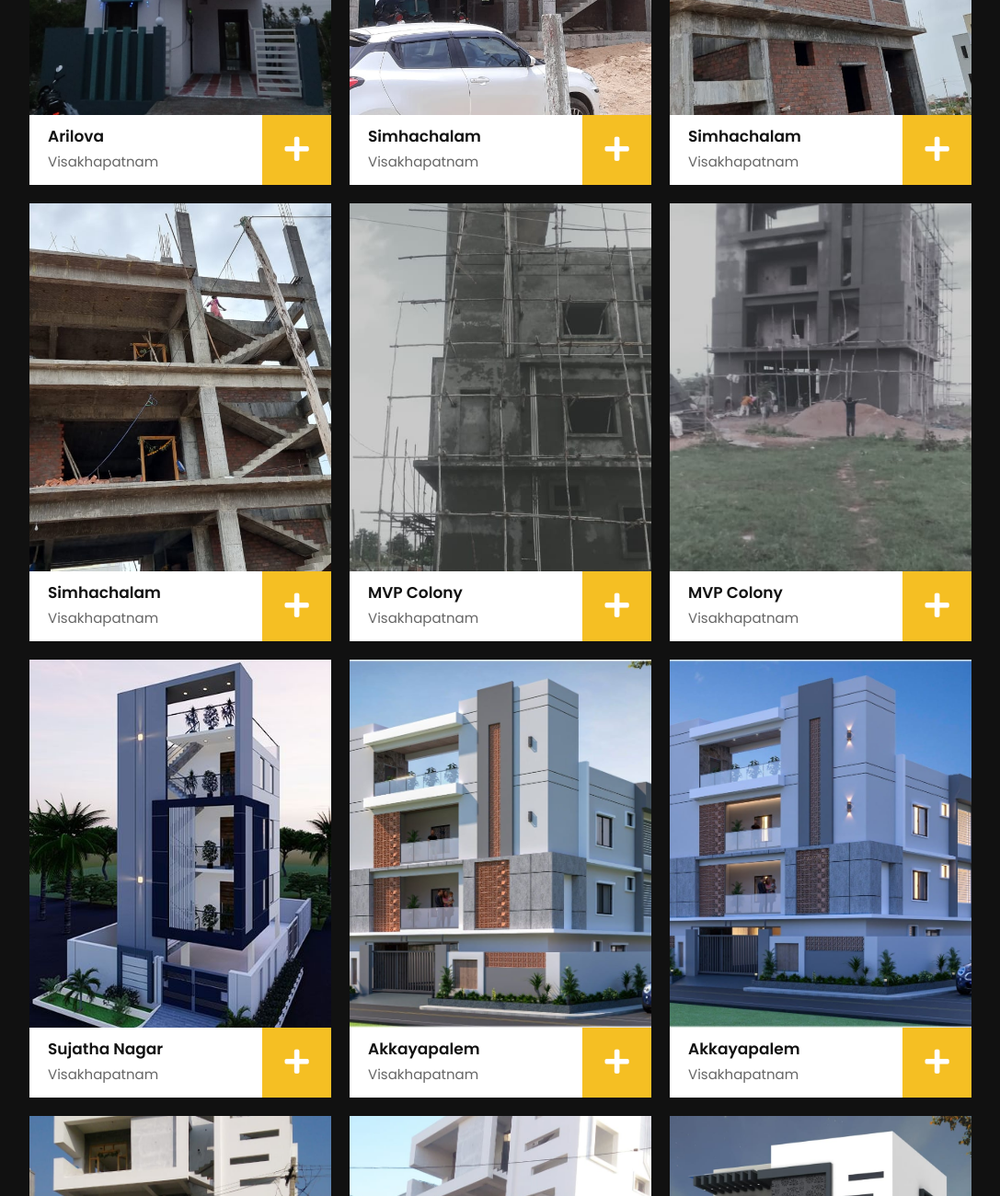
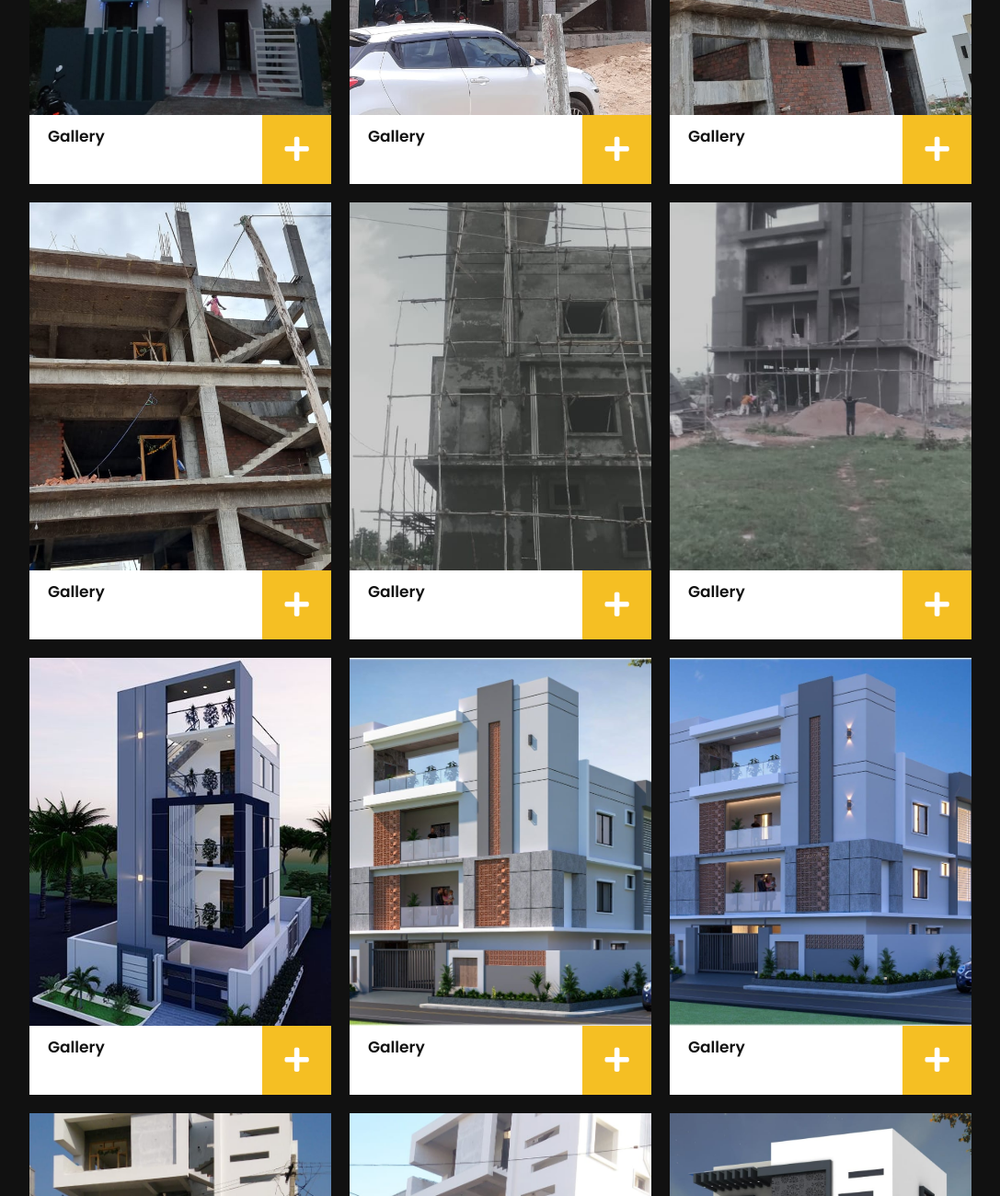
Before and after one commit to praveenakamrshadow/Reyansh-Constructions, a plain HTML site: page index.html in a window 1280 px wide. Shown: the part 2740-4040 px from the top of the page at 92% size, without its empty margins (96-1183 px from the left). Drawn offline with nearby package versions, Linux system fonts and the light colour scheme; some packages are replaced by stand-ins of ours; a script that the page names is missing.

Commit message:
updated project names

```diff
--- a/index.html
+++ b/index.html
@@ -241,8 +241,7 @@
                     </div>
                     <div class="content">
                         <div class="info">
-                            <h3>Arilova</h3>
-                            <p>Visakhapatnam</p>
+                            <h3>Gallery</h3>
                         </div>
                         <i class="fas fa-plus"></i>
                     </div>
@@ -254,8 +253,7 @@
                     </div>
                     <div class="content">
                         <div class="info">
-                            <h3>Simhachalam</h3>
-                            <p>Visakhapatnam</p>
+                            <h3>Gallery</h3>
                         </div>
                         <i class="fas fa-plus"></i>
                     </div>
@@ -267,8 +265,7 @@
                     </div>
                     <div class="content">
                         <div class="info">
-                            <h3>Simhachalam</h3>
-                            <p>Visakhapatnam</p>
+                            <h3>Gallery</h3>
                         </div>
                         <i class="fas fa-plus"></i>
                     </div>
@@ -280,8 +277,7 @@
                     </div>
                     <div class="content">
                         <div class="info">
-                            <h3>Simhachalam</h3>
-                            <p>Visakhapatnam</p>
+                            <h3>Gallery</h3>
                         </div>
                         <i class="fas fa-plus"></i>
                     </div>
@@ -293,8 +289,7 @@
                     </div>
                     <div class="content">
                         <div class="info">
-                            <h3>MVP Colony</h3>
-                            <p>Visakhapatnam</p>
+                            <h3>Gallery</h3>
                         </div>
                         <i class="fas fa-plus"></i>
                     </div>
@@ -306,8 +301,7 @@
                     </div>
                     <div class="content">
                         <div class="info">
-                            <h3>MVP Colony</h3>
-                            <p>Visakhapatnam</p>
+                            <h3>Gallery</h3>
                         </div>
                         <i class="fas fa-plus"></i>
                     </div>
@@ -318,8 +312,7 @@
                     </div>
                     <div class="content">
                         <div class="info">
-                            <h3>Sujatha Nagar</h3>
-                            <p>Visakhapatnam</p>
+                            <h3>Gallery</h3>
                         </div>
                         <i class="fas fa-plus"></i>
                     </div>
@@ -330,8 +323,7 @@
                     </div>
                     <div class="content">
                         <div class="info">
-                            <h3>Akkayapalem</h3>
-                            <p>Visakhapatnam</p>
+                            <h3>Gallery</h3>
                         </div>
                         <i class="fas fa-plus"></i>
                     </div>
@@ -342,8 +334,7 @@
                     </div>
                     <div class="content">
                         <div class="info">
-                            <h3>Akkayapalem</h3>
-                            <p>Visakhapatnam</p>
+                            <h3>Gallery</h3>
                         </div>
                         <i class="fas fa-plus"></i>
                     </div>
@@ -354,8 +345,7 @@
                     </div>
                     <div class="content">
                         <div class="info">
-                            <h3>Pinagada</h3>
-                            <p>Visakhapatnam</p>
+                            <h3>Gallery</h3>
                         </div>
                         <i class="fas fa-plus"></i>
                     </div>
@@ -366,8 +356,7 @@
                     </div>
                     <div class="content">
                         <div class="info">
-                            <h3>Pinagada</h3>
-                            <p>Visakhapatnam</p>
+                            <h3>Gallery</h3>
                         </div>
                         <i class="fas fa-plus"></i>
                     </div>
@@ -378,8 +367,7 @@
                     </div>
                     <div class="content">
                         <div class="info">
-                            <h3>Pinagada</h3>
-                            <p>Visakhapatnam</p>
+                            <h3>Gallery</h3>
                         </div>
                         <i class="fas fa-plus"></i>
                     </div>
@@ -390,8 +378,7 @@
                     </div>
                     <div class="content">
                         <div class="info">
-                            <h3>Pinagada</h3>
-                            <p>Visakhapatnam</p>
+                            <h3>Gallery</h3>
                         </div>
                         <i class="fas fa-plus"></i>
                     </div>
@@ -402,8 +389,7 @@
                     </div>
                     <div class="content">
                         <div class="info">
-                            <h3>Gajuwaka</h3>
-                            <p>Visakhapatnam</p>
+                            <h3>Gallery</h3>
                         </div>
                         <i class="fas fa-plus"></i>
                     </div>
@@ -414,8 +400,7 @@
                     </div>
                     <div class="content">
                         <div class="info">
-                            <h3>Gajuwaka</h3>
-                            <p>Visakhapatnam</p>
+                            <h3>Gallery</h3>
                         </div>
                         <i class="fas fa-plus"></i>
                     </div>
```
